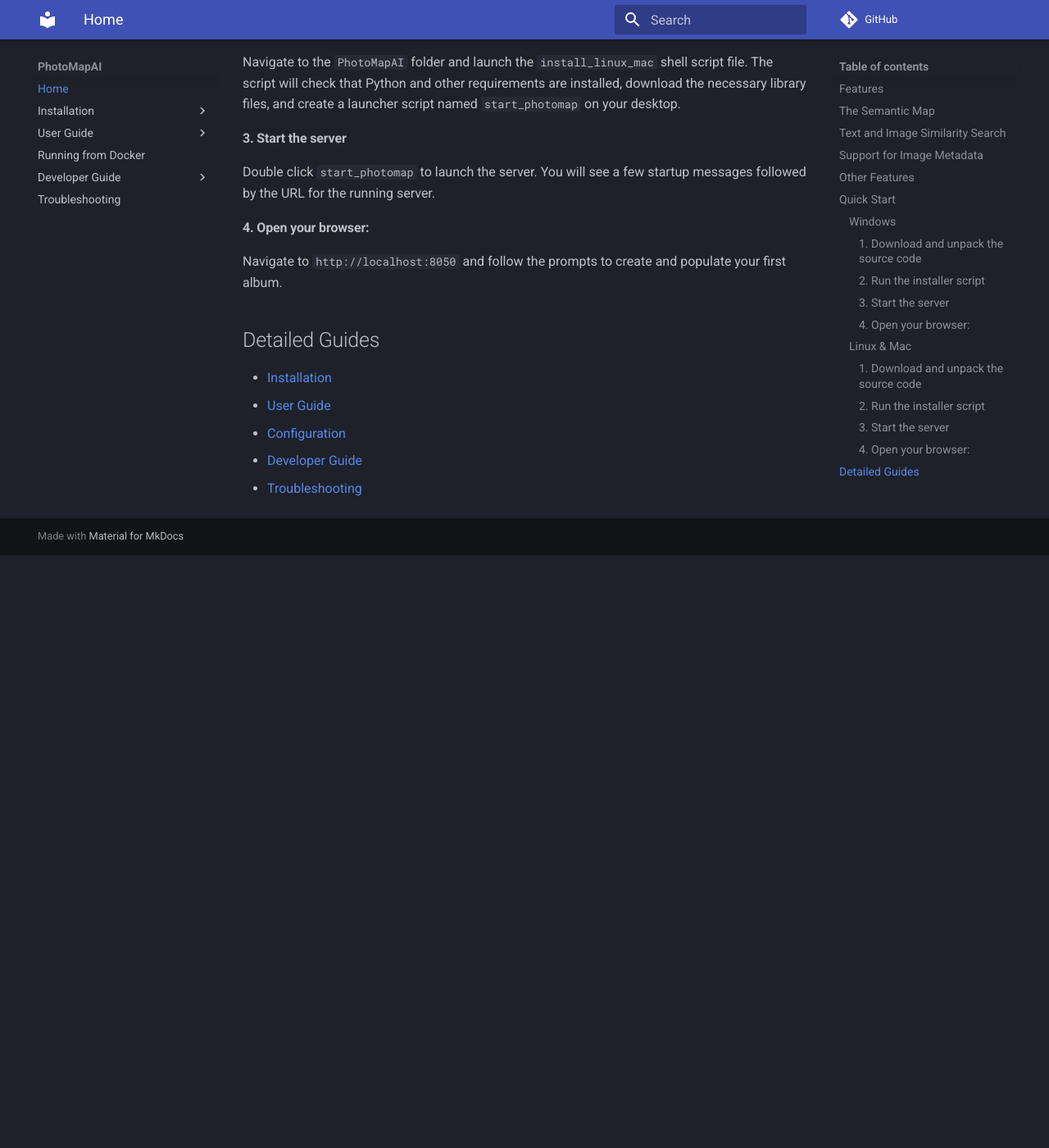
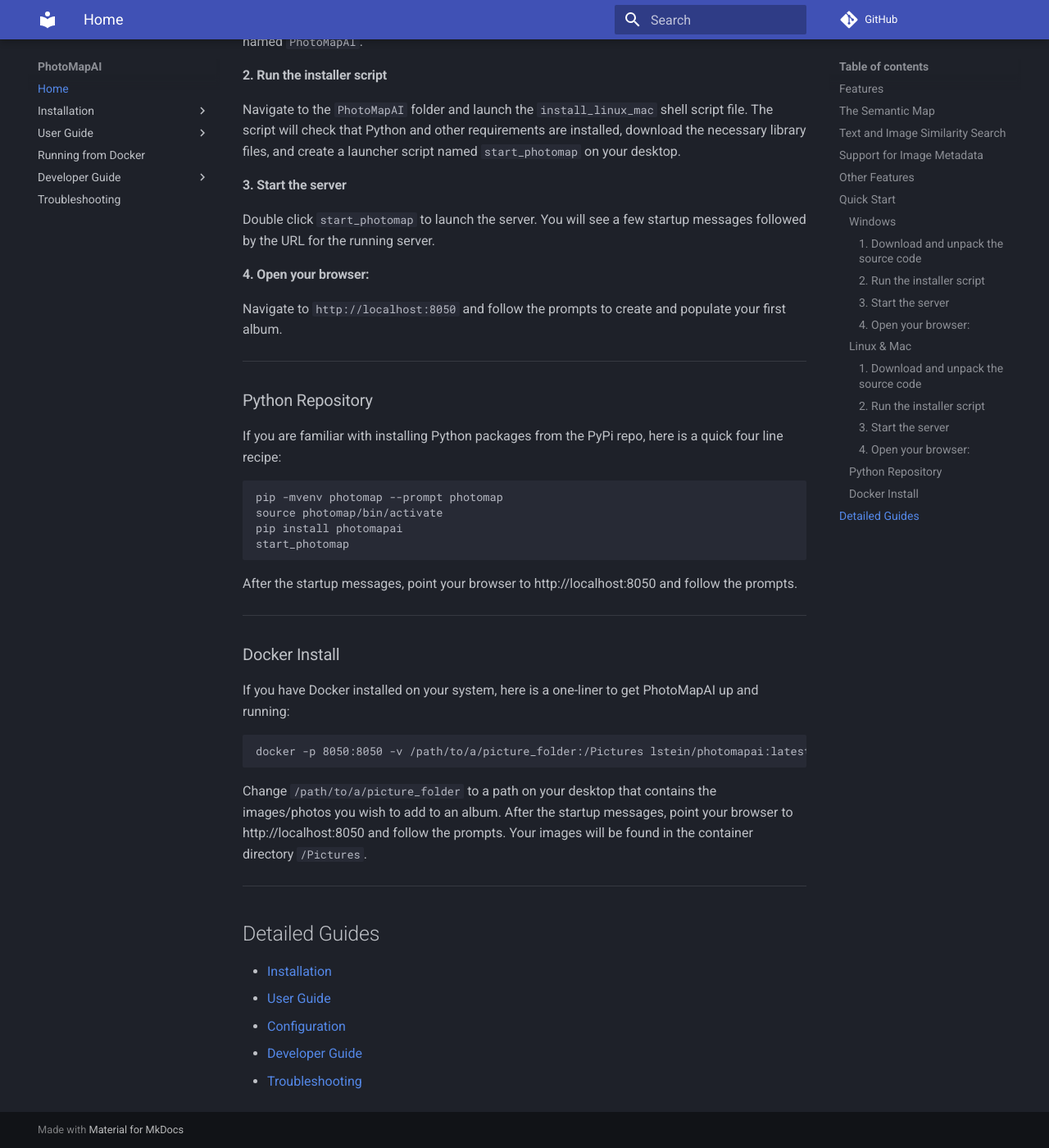
Before and after one commit to lstein/PhotoMapAI, an MkDocs documentation site: the page built from docs/index.md, in a window 1280 px wide and 1400 px high, scrolled down 5205 px. Shown: the whole window at 82% size. Built offline with MkDocs 1.6.1 and Material for MkDocs 9.7.7, drawn with Linux system fonts in a browser that asks for light colours; comment, search, counter and statistics services are not loaded; before the commit the page ends 5882 px from its top, so only the background shows below that; some of the changed text lies outside the part shown.

Commit message:
fix up install instructions

````diff
--- a/docs/index.md
+++ b/docs/index.md
@@ -62,6 +62,8 @@
 
 ## Quick Start
 
+Here are instructions for installation on [Windows](#windows), [Linux/Mac](#linux-mac), [From the Python repo](#python-repository), and [Docker](#docker-install)
+
 ### Windows
 
 #### 1. Download and unpack the source code
@@ -104,6 +106,35 @@
 
 Navigate to `http://localhost:8050` and follow the prompts to create and populate your first album.
 
+---
+
+
+### Python Repository
+
+If you are familiar with installing Python packages from the PyPi repo, here is a quick four line recipe:
+
+```bash
+pip -mvenv photomap --prompt photomap
+source photomap/bin/activate
+pip install photomapai
+start_photomap
+```
+
+After the startup messages, point your browser to http://localhost:8050 and follow the prompts.
+
+---
+
+### Docker Install
+
+If you have Docker installed on your system, here is a one-liner to get PhotoMapAI up and running:
+
+```bash
+docker -p 8050:8050 -v /path/to/a/picture_folder:/Pictures lstein/photomapai:latest
+```
+Change `/path/to/a/picture_folder` to a path on your desktop that contains the images/photos you wish to add to an album. After the startup messages, point your browser to http://localhost:8050 and follow the prompts. Your images will be found in the container directory `/Pictures`.
+
+---
+
 ## Detailed Guides
 
 - [Installation](installation.md)
````
Also changed, not shown: README.md (+0 -3 lines), docs/installation.md (+15 -0 lines).
